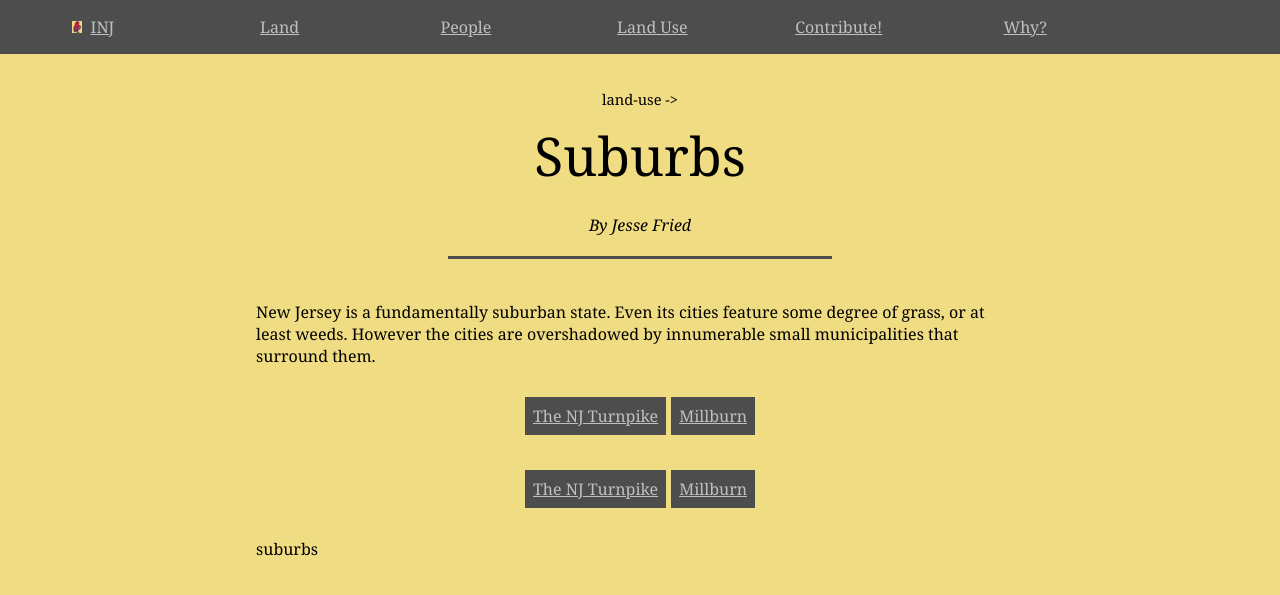
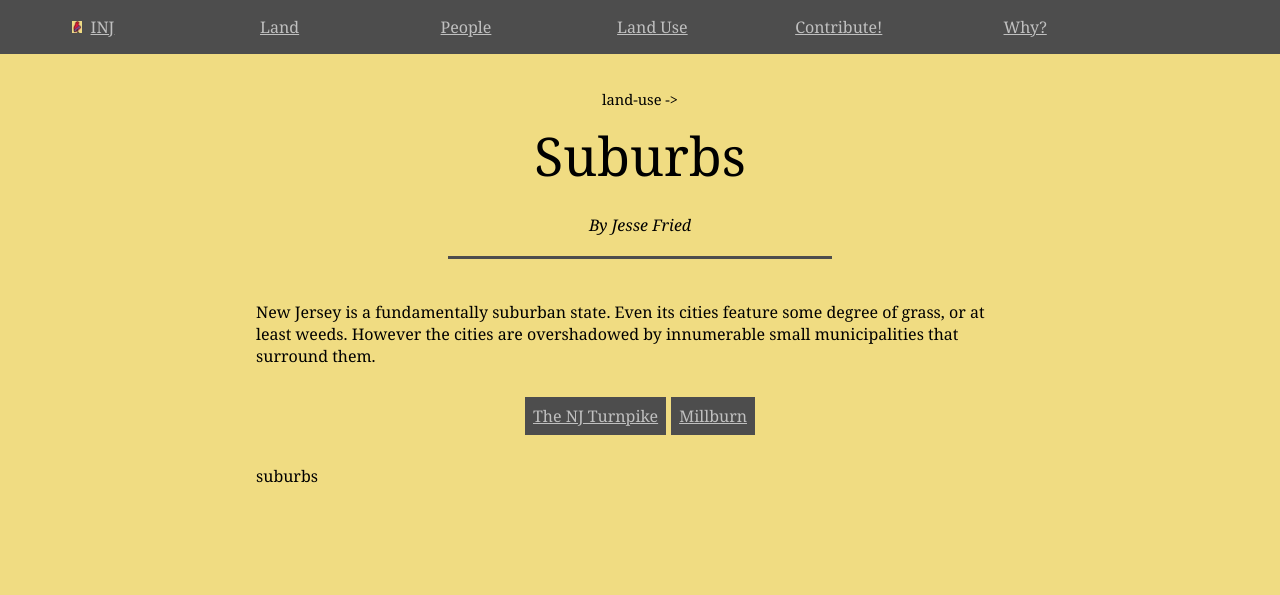
Before and after one commit to jonfried/oakafee.github.io, a Jekyll site: the page built from _posts/2016-09-16-suburbs.md, in a window 1280 px wide. Shown: the top 595 px of the page. Built offline with Jekyll 4.4.1, drawn with Linux system fonts in a browser that asks for light colours.

Commit message:
Update 2016-09-16-suburbs.md

```diff
--- a/_posts/2016-09-16-suburbs.md
+++ b/_posts/2016-09-16-suburbs.md
@@ -8,13 +8,3 @@
 ---
 
 New Jersey is a fundamentally suburban state. Even its cities feature some degree of grass, or at least weeds. However the cities are overshadowed by innumerable small municipalities that surround them.
-
-<div class="table-container">
-  <table class="index">
-    {% tablerow page in site.categories.suburbs cols:3 %}
-      {% if page.url %}
-          <a href="{{ page.url }}">{{ page.title }}</a>
-      {% endif %}
-    {% endtablerow %}
-  </table>
-</div>
```
